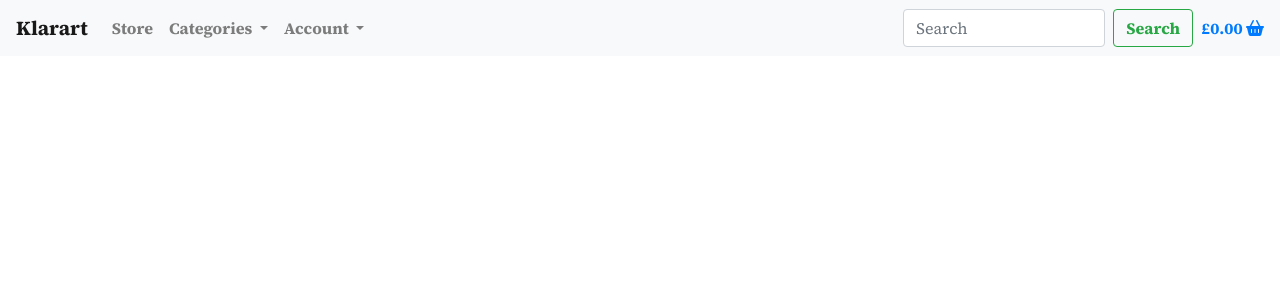
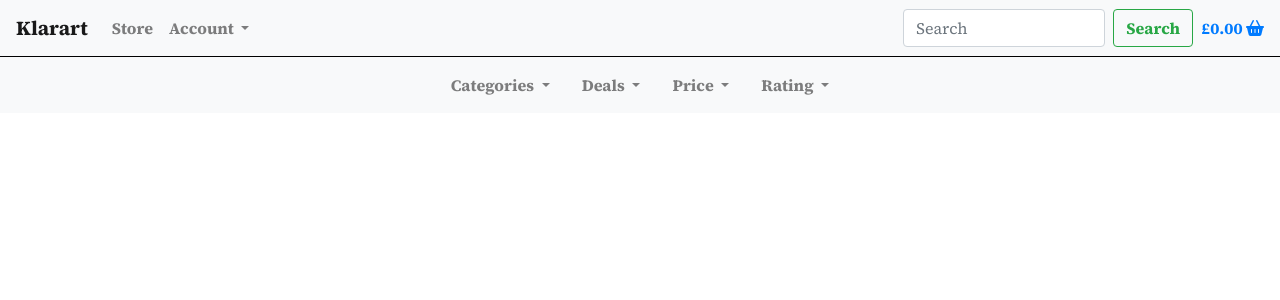
Before and after one commit to Benjamin-Joe/pp5-store, a Django app: page / in a window 1280 px wide. Shown: the top 300 px of the page. Run offline with Django 3.2, Linux system fonts and the light colour scheme; some libraries are stand-ins or nearby versions.

Commit message:
Add dropdown navigation bar below main navbar, add content to readme file

```diff
--- a/static/css/base.css
+++ b/static/css/base.css
@@ -12,3 +12,23 @@
     font-weight: bold;
     font-family: 'Source Serif 4', sans-serif;
 }
+
+.navborder {
+    border-bottom: 1px solid black;
+}
+
+.nav-2-display {
+    display: flex;
+    flex-wrap: wrap;
+    align-items: center;
+    margin: auto;
+    justify-content: center;
+}
+
+.nav-2-item {
+    display: block;
+}
+
+.nav-2-title {
+    color: rgba(0,0,0,.5);
+}
--- a/templates/base.html
+++ b/templates/base.html
@@ -29,7 +29,7 @@
   </head>
   <body>
     <header class=" fixed-top head">
-      <nav class="navbar navbar-expand-lg navbar-light bg-light">
+      <nav class="navbar navbar-expand-lg navbar-light bg-light navborder">
           <a class="navbar-brand" href="{% url 'home' %}">Klarart</a>
           <button class="navbar-toggler" type="button" data-toggle="collapse" data-target="#navbarSupportedContent" aria-controls="navbarSupportedContent" aria-expanded="false" aria-label="Toggle navigation">
             <span class="navbar-toggler-icon"></span>
@@ -39,13 +39,6 @@
             <ul class="navbar-nav mr-auto">
               <li class="nav-item">
                 <a class="nav-link" href="#">Store</a>
-              </li>
-              <li class="nav-item dropdown">
-                <a class="nav-link dropdown-toggle" href="#" id="navbarDropdown" role="button" data-toggle="dropdown" aria-haspopup="true" aria-expanded="false">
-                  Categories
-                </a>
-                <div class="dropdown-menu" aria-labelledby="navbarDropdown">
-                </div>
               </li>
               <li class="nav-item dropdown">
                   <a class="nav-link dropdown-toggle" href="#" id="navbarDropdown" role="button" data-toggle="dropdown" aria-haspopup="true" aria-expanded="false">
@@ -78,9 +71,39 @@
               </a>
           </div>
         </nav>
+        <nav class="navbar navbar-light bg-light">
+          <div class="nav-2-display">
+            <li class="nav-item dropdown nav-2-item">
+              <a class="nav-link dropdown-toggle nav-2-title" href="#" id="navbarDropdown" role="button" data-toggle="dropdown" aria-haspopup="true" aria-expanded="false">
+                Categories
+              </a>
+              <div class="dropdown-menu" aria-labelledby="navbarDropdown">
+              </div>
+            </li>
+            <li class="nav-item dropdown nav-2-item">
+              <a class="nav-link dropdown-toggle nav-2-title" href="#" id="navbarDropdown" role="button" data-toggle="dropdown" aria-haspopup="true" aria-expanded="false">
+                Deals
+              </a>
+              <div class="dropdown-menu" aria-labelledby="navbarDropdown">
+              </div>
+            </li>
+            <li class="nav-item dropdown nav-2-item">
+              <a class="nav-link dropdown-toggle nav-2-title" href="#" id="navbarDropdown" role="button" data-toggle="dropdown" aria-haspopup="true" aria-expanded="false">
+                Price
+              </a>
+              <div class="dropdown-menu" aria-labelledby="navbarDropdown">
+              </div>
+            </li>
+            <li class="nav-item dropdown nav-2-item">
+              <a class="nav-link dropdown-toggle nav-2-title" href="#" id="navbarDropdown" role="button" data-toggle="dropdown" aria-haspopup="true" aria-expanded="false">
+                Rating
+              </a>
+              <div class="dropdown-menu" aria-labelledby="navbarDropdown">
+              </div>
+            </li>
+          </div>
+        </nav>
   </header>
-  <div class="background-image-main">
-
     {% if messages %}
     <div class="message-container"></div>
     {% endif %}
```
Also changed, not shown: README.md, media/readme/navbar-1.png (added), media/readme/navbar-2.png (added).
